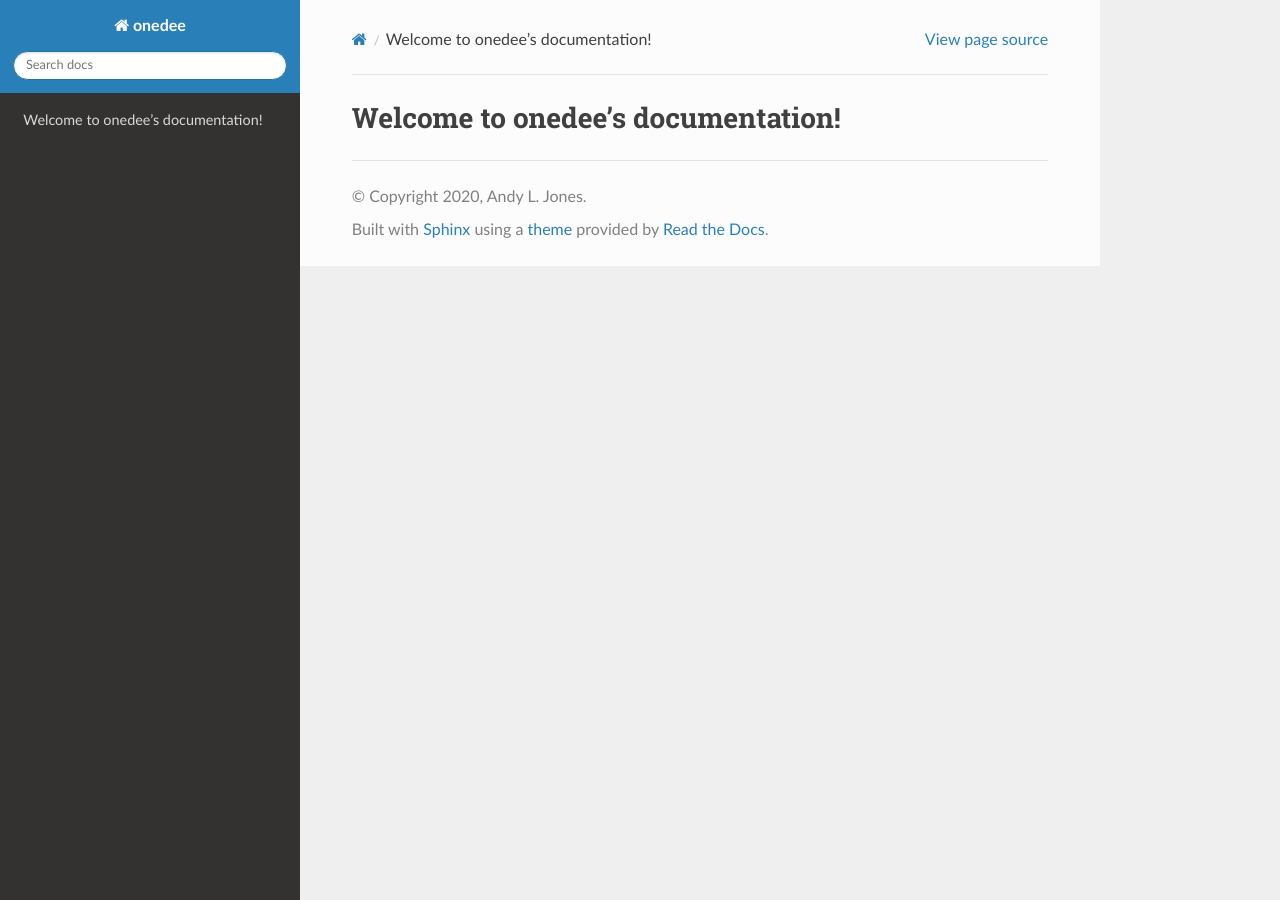
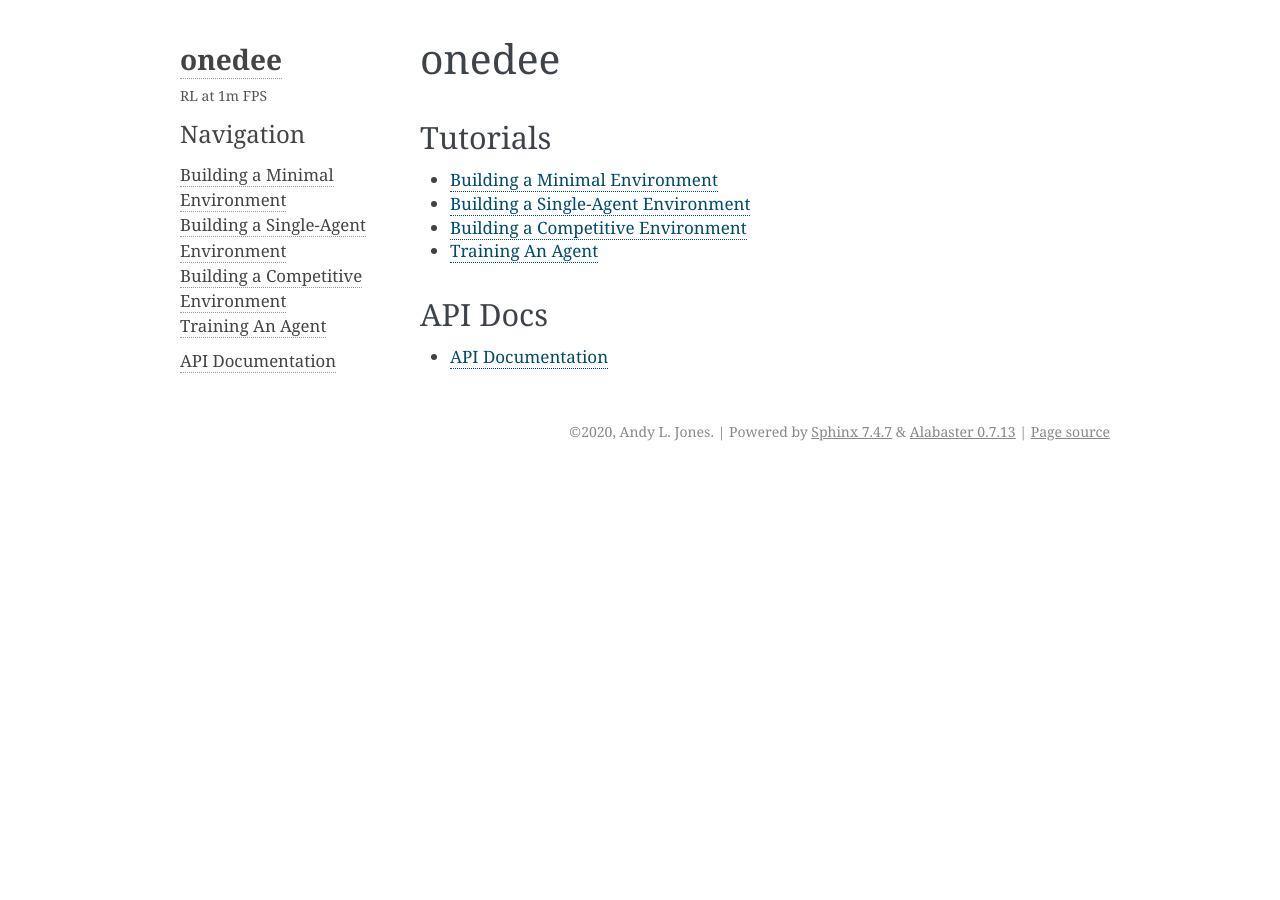
Before and after one commit to andyljones/megastep, a Sphinx documentation site: the page built from docs/index.rst, in a window 1280 px wide. Built offline with Sphinx 7.4.7, drawn with Linux system fonts in a browser that asks for light colours.

Commit message:
Adds tutorial stubs

```diff
--- /dev/null
+++ b/docs/api.rst
@@ -0,0 +1,7 @@
+#################
+API Documentation
+#################
+
+.. automodule:: onedee.core
+    :members:
+    :undoc-members:
--- a/docs/conf.py
+++ b/docs/conf.py
@@ -10,10 +10,10 @@
 # add these directories to sys.path here. If the directory is relative to the
 # documentation root, use os.path.abspath to make it absolute, like shown here.
 #
-# import os
-# import sys
-# sys.path.insert(0, os.path.abspath('.'))
-# print(sys.path)
+import os
+import sys
+sys.path.insert(0, os.path.abspath('..'))
+print(sys.path)
 
 
 # -- Project information -----------------------------------------------------
@@ -32,7 +32,7 @@ release = '0.1'
 # extensions coming with Sphinx (named 'sphinx.ext.*') or your custom
 # ones.
 extensions = [
-    "sphinx_rtd_theme",
+    'sphinx.ext.autodoc'
 ]
 
 # Add any paths that contain templates here, relative to this directory.
@@ -49,8 +49,19 @@ exclude_patterns = ['_build', 'Thumbs.db', '.DS_Store']
 # The theme to use for HTML and HTML Help pages.  See the documentation for
 # a list of builtin themes.
 #
-html_theme = "sphinx_rtd_theme"
+html_theme = "alabaster"
 
+html_theme_options = {
+    'description': 'RL at 1m FPS'
+}
+
+html_sidebars = {
+    '**': [
+        'about.html',
+        'navigation.html',
+        'relations.html',
+    ]
+}
 
 # Add any paths that contain custom static files (such as style sheets) here,
 # relative to this directory. They are copied after the builtin static files,
--- a/docs/index.rst
+++ b/docs/index.rst
@@ -3,10 +3,25 @@
    You can adapt this file completely to your liking, but it should at least
    contain the root `toctree` directive.
 
-Welcome to onedee's documentation!
-==================================
+######
+onedee
+######
 
+*********
+Tutorials
+*********
+.. toctree::
+   :maxdepth: 1
+
+   tutorials/env-minimal
+   tutorials/env-single-agent
+   tutorials/env-competitive
+   tutorials/train
+
+********
+API Docs
+********
 .. toctree::
    :maxdepth: 2
-   :caption: Contents:
-      test
+
+   api
--- /dev/null
+++ b/docs/tutorials/env-competitive.rst
@@ -0,0 +1,3 @@
+##################################
+Building a Competitive Environment
+##################################
--- /dev/null
+++ b/docs/tutorials/env-minimal.rst
@@ -0,0 +1,3 @@
+##############################
+Building a Minimal Environment
+##############################
--- /dev/null
+++ b/docs/tutorials/env-single-agent.rst
@@ -0,0 +1,3 @@
+###################################
+Building a Single-Agent Environment
+###################################
--- /dev/null
+++ b/docs/tutorials/train.rst
@@ -0,0 +1,2 @@
+Training An Agent
+#################
```
Also changed, not shown: 1 other file.
